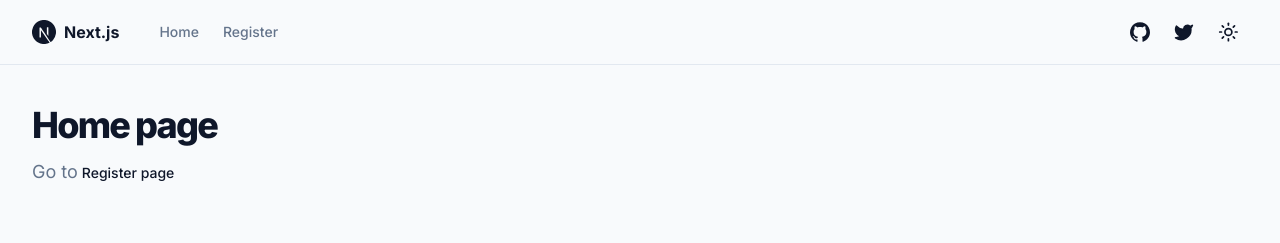
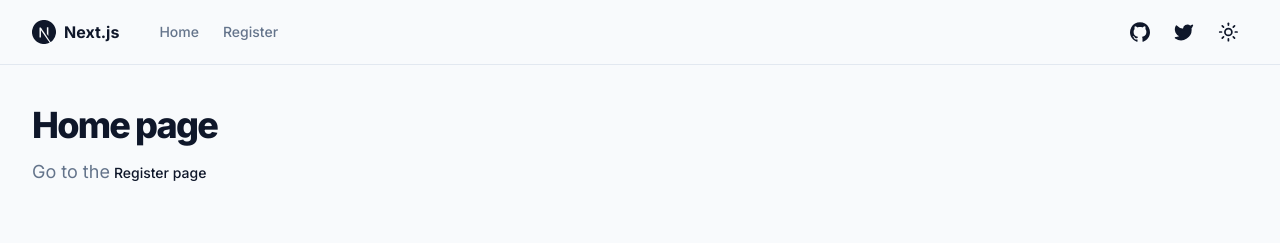
Before and after one commit to nemanjam/multistep-form, a Next.js app: page / in a window 1280 px wide. Shown: the top 243 px of the page. Built offline with nearby package versions, Linux system fonts and the light colour scheme.

Commit message:
dark theme button

```diff
--- a/app/page.tsx
+++ b/app/page.tsx
@@ -14,7 +14,7 @@ export default function IndexPage() {
               Home page
             </h1>
             <p className="max-w-[700px] text-lg text-muted-foreground">
-              Go to
+              Go to the
               <Link href="/register">
                 <Button variant="link" className="px-1">
                   Register page
--- a/components/registration-form/step-profile.tsx
+++ b/components/registration-form/step-profile.tsx
@@ -18,7 +18,7 @@ const StepProfile: FC<Props> = ({ form }) => {
         <div className="lg:max-w-xs mx-auto space-y-6">
           <Button
             type="button"
-            className="uppercase rounded-xl text-lime-300 text-xs"
+            className="uppercase rounded-xl text-lime-300 dark:text-primary-foreground text-xs"
           >
             <Zap className="mr-2 size-4" />
             Profile Info
--- a/components/registration-form/step-vehicle.tsx
+++ b/components/registration-form/step-vehicle.tsx
@@ -19,7 +19,7 @@ const StepVehicle: FC<Props> = ({ form, isPending }) => {
         <div className="lg:max-w-xs mx-auto space-y-6">
           <Button
             type="button"
-            className="uppercase rounded-xl text-lime-300 text-xs"
+            className="uppercase rounded-xl text-lime-300 dark:text-primary-foreground text-xs"
           >
             <CarFront className="mr-2 size-4" />
             Vehicle
```
